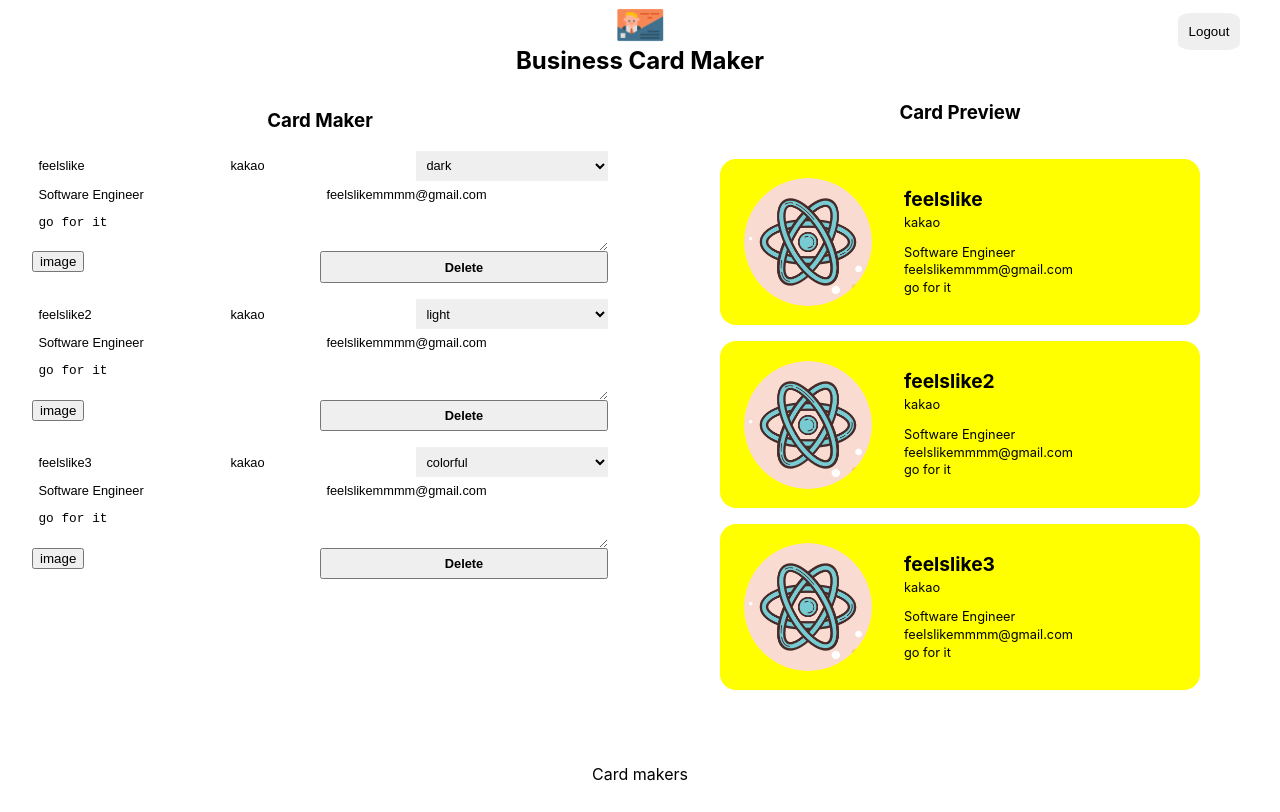
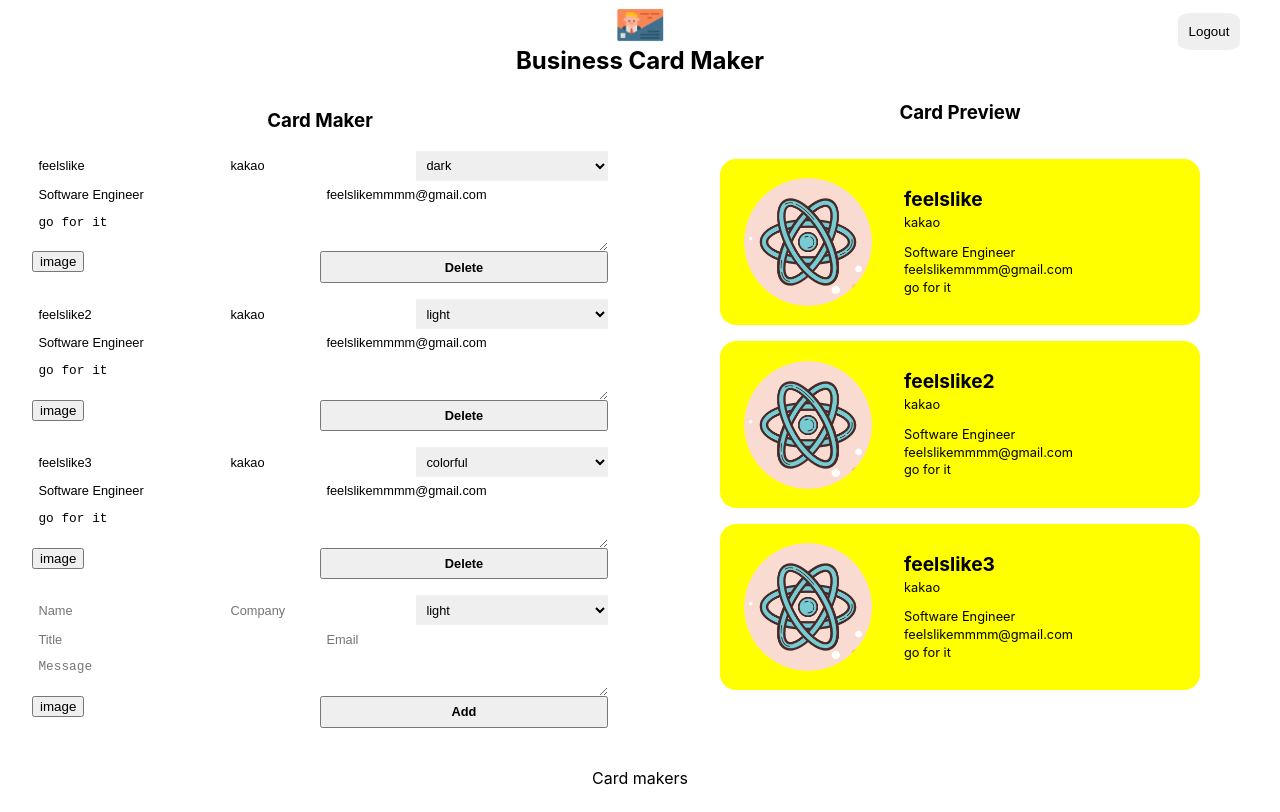
Before and after one commit to feelslikemmmm/card-maker, a React (Create React App) app: page /maker in a window 1280 px wide. Built offline with nearby package versions, Linux system fonts and the light colour scheme; no server answers; sample sign-in values are in the browser's storage.

Commit message:
add CardAddForm component

```diff
--- /dev/null
+++ b/src/components/card_add_form/card_add_form.jsx
@@ -0,0 +1,49 @@
+import React, { useRef } from 'react';
+import styles from './card_add_form.module.css';
+import Button from '../button/button';
+import ImageFileInput from '../image_file_input/image_file_input';
+const CardAddForm = ({ onAdd }) => {
+  const formRef = useRef();
+  const nameRef = useRef();
+  const companyRef = useRef();
+  const themeRef = useRef();
+  const titleRef = useRef();
+  const emailRef = useRef();
+  const messageRef = useRef();
+  const onSubmit = (event) => {
+    event.preventDefault();
+    const card = {
+      id: Date.now(), //uuid
+      name: nameRef.current.value || '',
+      company: companyRef.current.value || '',
+      theme: themeRef.current.value,
+      title: titleRef.current.value || '',
+      email: emailRef.current.value || '',
+      message: messageRef.current.value || '',
+      fileName: '',
+      fileURL: '',
+    };
+    formRef.current.reset();
+    onAdd(card);
+  };
+  return (
+    <form ref={formRef} className={styles.form}>
+      <input ref={nameRef} className={styles.input} type="text" name="name" placeholder='Name' />
+      <input ref={companyRef} className={styles.input} type="text" name="company" placeholder='Company' />
+      <select ref={themeRef} className={styles.select} name="theme" placeholder='Theme'>
+        <option placeholder="light">light</option>
+        <option placeholder="dark">dark</option>
+        <option placeholder="colorful">colorful</option>
+      </select>
+      <input ref={titleRef} className={styles.input} type="text" name="title" placeholder='Title' />
+      <input ref={emailRef} className={styles.input} type="text" name="email" placeholder='Email' />
+      <textarea ref={messageRef} className={styles.textarea} name="message" placeholder='Message'></textarea>
+      <div className={styles.fileInput}>
+        <ImageFileInput />
+      </div>
+      <Button name='Add' onClick={onSubmit} />
+    </form>
+  )
+};
+
+export default CardAddForm;
--- /dev/null
+++ b/src/components/card_add_form/card_add_form.module.css
@@ -0,0 +1,45 @@
+@value makerBlack, makerWhite from '../../common/color.css';
+
+.form {
+  display: flex;
+  width: 100%;
+  flex-wrap: wrap;
+  border-top: 1px solid makerBlack;
+  border-left: 1px solid makerBlack;
+  margin-bottom: 1em;
+}
+
+.input,
+.textarea,
+.select,
+.button,
+.fileInput {
+  font-size: 0.8rem;
+  width: 100%;
+  border: 0;
+  padding: 0.5em;
+  border-bottom: 1px solid makerBlack;
+  border-right: 1px solid makerBlack;
+  background: makerWhite;
+}
+
+.input,
+.select {
+  flex: 1 1 30%;
+}
+
+.fileInput {
+  padding: 0;
+  flex: 1 1 50%;
+}
+
+.input:focus,
+.textarea:focus,
+.select:focus,
+.button:focus {
+  outline: 0;
+}
+
+.textarea {
+  flex-basis: 100%;
+}
--- a/src/components/editor/editor.jsx
+++ b/src/components/editor/editor.jsx
@@ -1,14 +1,16 @@
 import React from 'react';
 import styles from './editor.module.css';
 import CardEditForm from '../card_edit_form/card_edit_form';
-const Editor = ({ cards }) => (
+import CardAddForm from '../card_add_form/card_add_form';
+const Editor = ({ cards, addCard }) => (
   <section className={styles.editor}>
     <h1 className={styles.title}>Card Maker</h1>
     {
       cards.map(card => (
-        <CardEditForm card={card} />
+        <CardEditForm key={card.id} card={card} />
       ))
     }
+    <CardAddForm onAdd={addCard} />
   </section>
 );
 
--- a/src/components/maker/maker.jsx
+++ b/src/components/maker/maker.jsx
@@ -53,11 +53,16 @@
       }
     });
   });
+
+  const addCard = (card) => {
+    const updated = [...cards, card];
+    setCards(updated);
+  }
   return (
     <section className={styles.maker}>
       <Header onLogout={onLogout} />
       <div className={styles.container}>
-        <Editor cards={cards} />
+        <Editor cards={cards} addCard={addCard} />
         <Preview cards={cards} />
       </div>
       <Footer />
```
